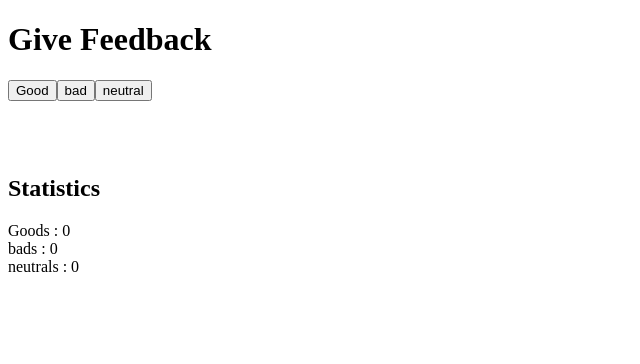
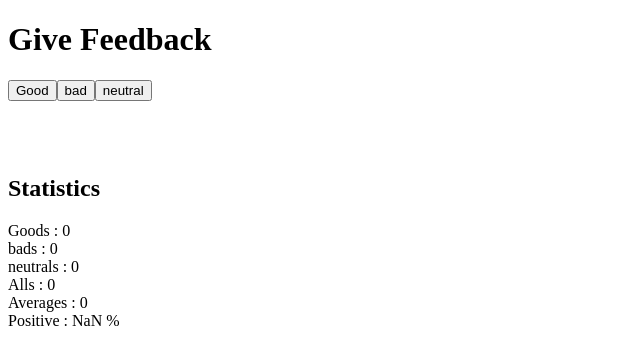
Before and after one commit to Mo-Fatah/fullstackopen, a React (Create React App) app in the folder part1/: page / in a window 1280 px wide. Shown: the top 364 px of the page, without its empty margins (0-640 px from the left). Built offline with nearby package versions, Linux system fonts and the light colour scheme.

Commit message:
finished exc. 1.7

```diff
--- a/part1/src/App.js
+++ b/part1/src/App.js
@@ -7,6 +7,13 @@ const Button = ({action , text}) =>{
 }
 
 const Display = ({number , text}) => <div>{text}s : {number}</div>
+const DisplayPerccent = ({good , bad , neutral}) =>{
+    return (
+      <div>
+        Positive : {(good/(good + bad + neutral))*100} %
+      </div>
+    )
+}
 
 const App = () => {
   const [good , setGood] = useState(0);
@@ -26,11 +33,17 @@ const App = () => {
       <Button action = {goodClicked} text = 'Good' />
       <Button action = {badClicked} text = 'bad' />
       <Button action = {neutralClicked} text = 'neutral' />
+
       <br/><br/><br/><br/>
+
       <h2>Statistics</h2>
       <Display number = {good} text = 'Good'/>
       <Display number = {bad} text = 'bad'/>
       <Display number = {neutral} text = 'neutral'/>
+      <Display number = {bad + neutral + good} text = 'All'/>
+      <Display number = {(bad*-1 + good)/10} text = 'Average'/>
+      <DisplayPerccent good = {good} bad = {bad} neutral = {neutral}/>
+
     </div>
   )
 }
```
